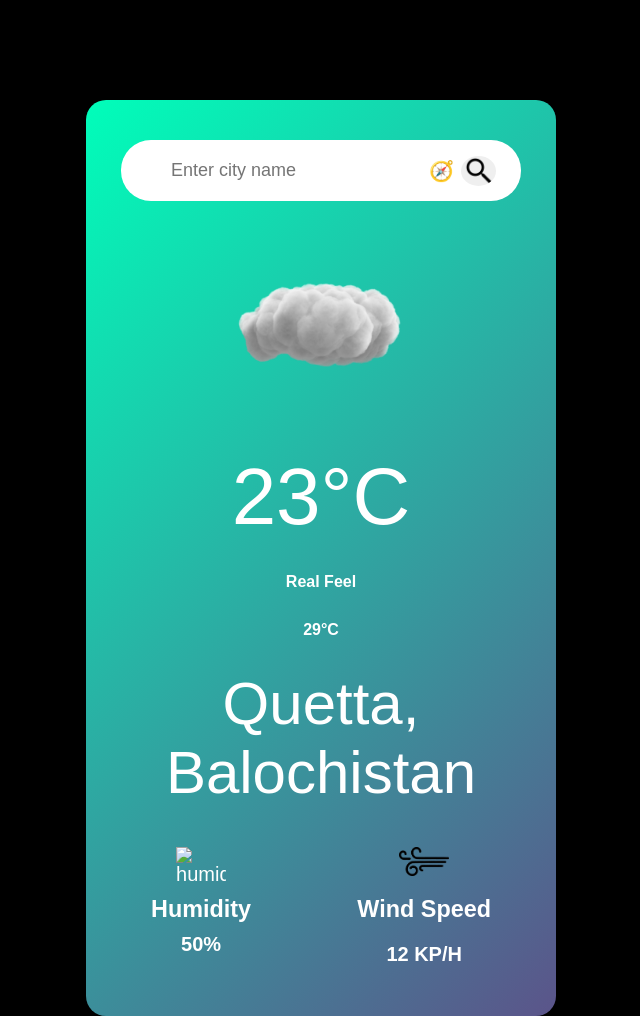
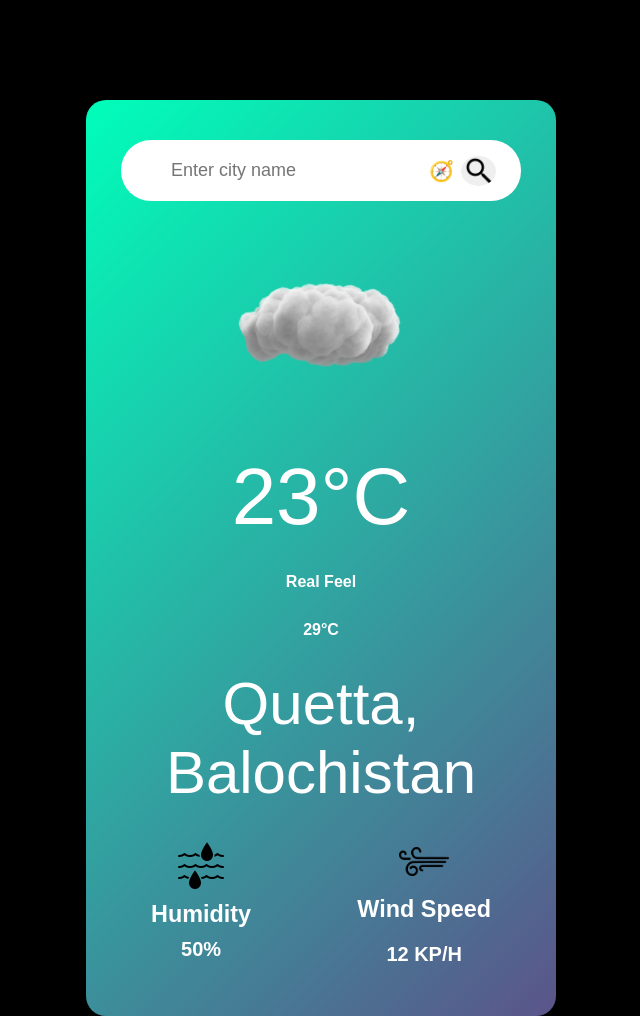
Before and after one commit to Laljan1968/weatherApp, a plain HTML site: page index.html in a window 1280 px wide. Shown: the whole page, without its empty margins (319-959 px from the left). Drawn offline with Linux system fonts and the light colour scheme.

Commit message:
Update index.html

```diff
--- a/index.html
+++ b/index.html
@@ -42,7 +42,7 @@
 
         <div class="detailes">
           <div class="humid">
-            <img src="/humidity.png" width="50px" alt="humid.png" />
+            <img src="humid.png" width="50px" alt="humid.png" />
             <h3 class="humidtitle">Humidity</h3>
             <h4 class="humidvalue">50%</h4>
           </div>
```
